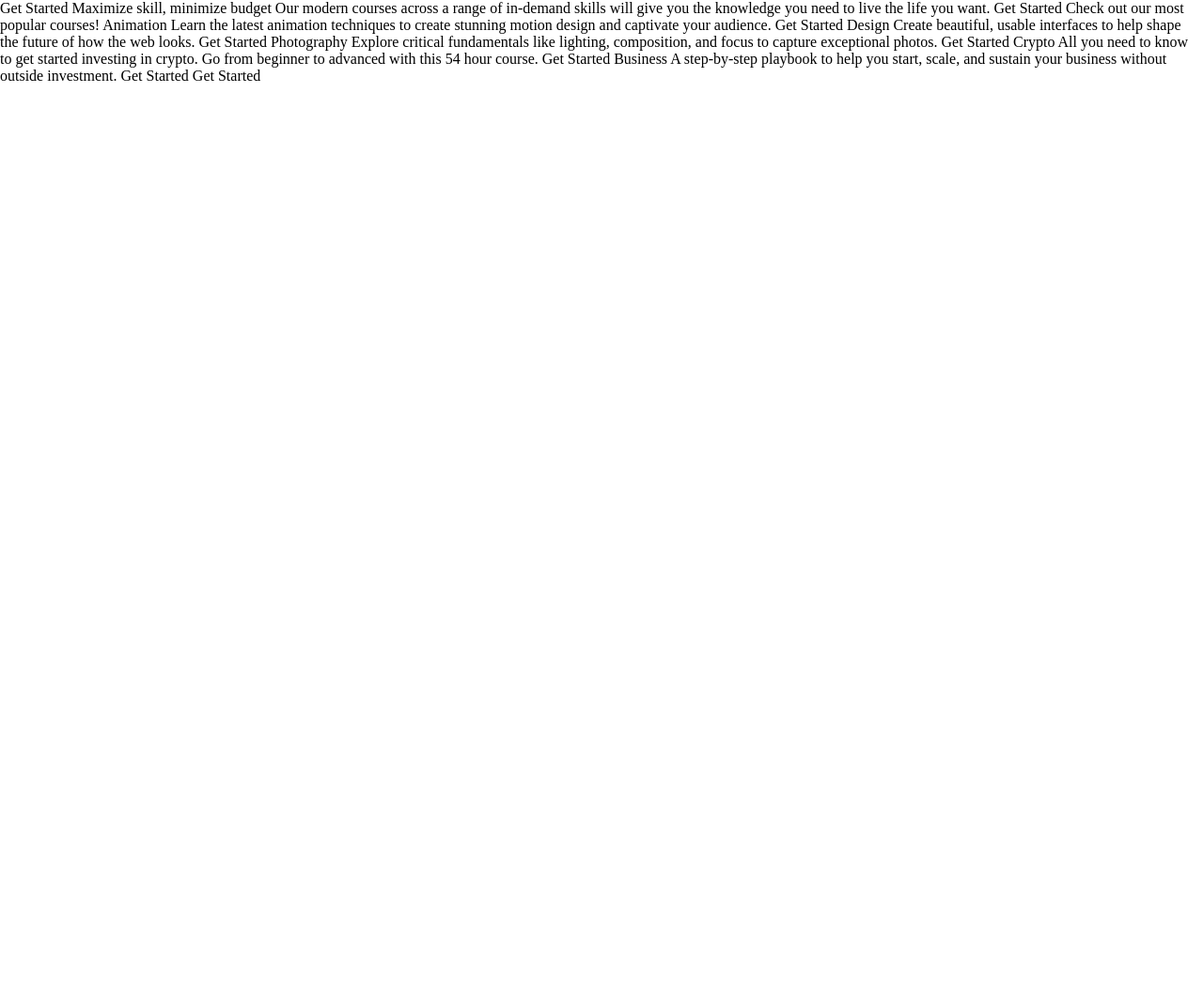
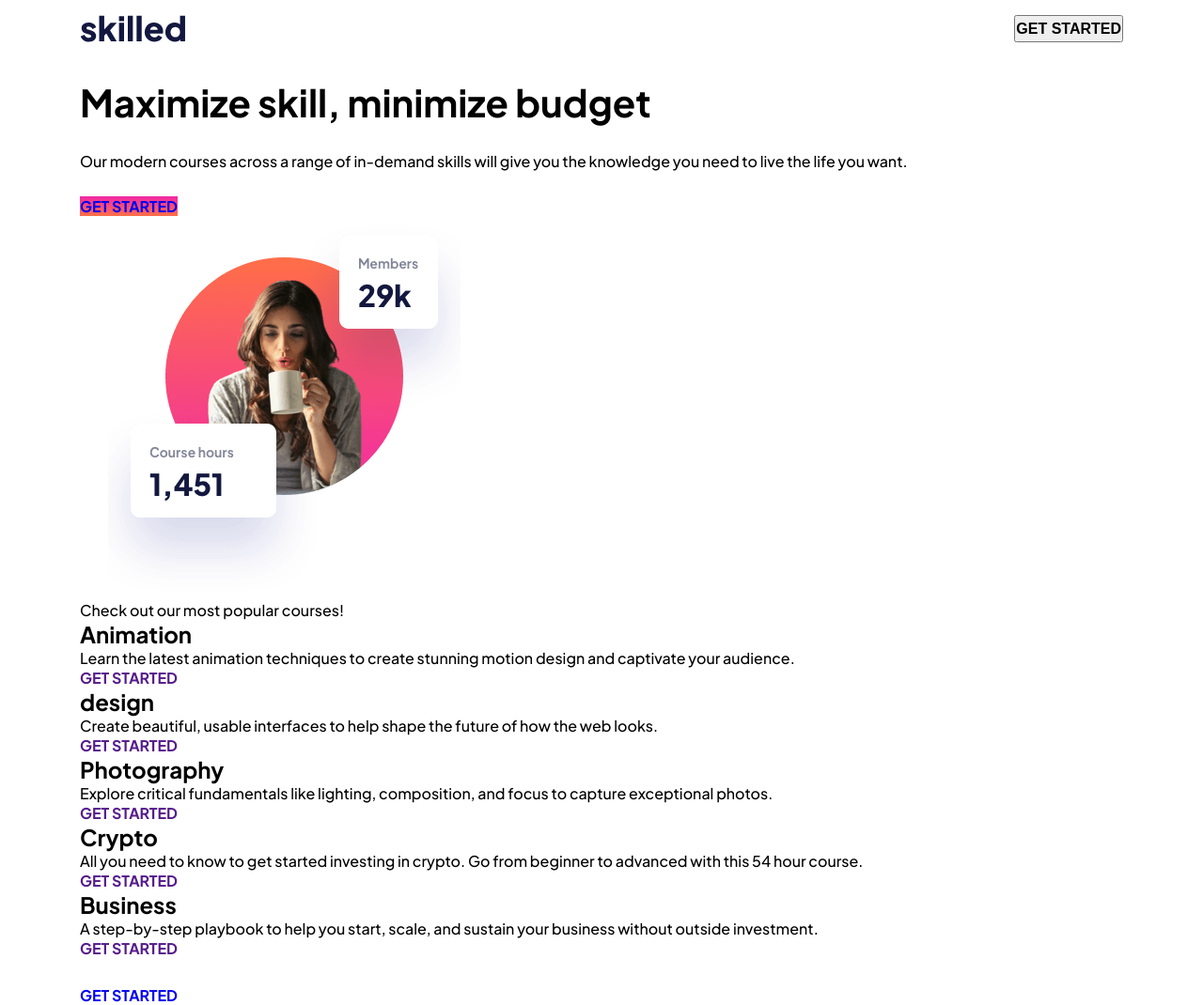
Before and after one commit to Sebystien/skilled-elearning, a plain HTML site: page index.html in a window 1280 px wide. Shown: the whole page at 94% size. Before the commit the page ends 800 px from the top, so only its background shows below. Drawn offline with Linux system fonts and the light colour scheme.

Commit message:
header almost done

```diff
--- a/index.html
+++ b/index.html
@@ -14,43 +14,105 @@
 </head>
 <body>
 
-  Get Started
+  <header>
+    <div class="[ container  ][ nav ] [ flex ] [ flex-spacing ] [ margin-top ]">
 
-  Maximize skill, minimize budget
 
+      <div class="logo">
+        <img src="assets/logo-dark.svg" alt="e-learning" class="logo-img">
+      </div>
+      <button class="btn">get Started</button>
+    </div>
+
+
+
+    <div class="container hero">
+      <div class="hero-description">
+        <h1 class="title-header  hero-title">Maximize skill, minimize budget
+        </h1>
+        <p class="text-description hero-text">
           Our modern courses across a range of in-demand skills will give you the
           knowledge you need to live the life you want.
 
-  Get Started
+        </p>
+        <a href="/" class=" btn btn-gradient-01">Get Started</a>
+      </div>
 
+      <div class="hero-img-box">
+        <img src="assets/image-hero-mobile.png" alt="" srcset="">
+      </div>
+    </div>
+  </header>
+
+  <main>
+  <div class="container">
+      <section class="cards">
+        <div class="box">
           Check out our most popular courses!
+        </div>
+        <div class="box">
+          <h2>Animation</h2>
+          <p>
 
-  Animation
              Learn the latest animation techniques to create stunning motion
              design and captivate your audience.
-  Get Started
 
-  Design
+          </p>
+          <a href="" class="btn">Get Started</a>
+        </div>
+        <div class="box">
+          <h2>design</h2>
+          <p>
+
             Create beautiful, usable interfaces to help shape the future of
             how the web looks.
-  Get Started
-
-  Photography
+          </p>
+          <a href="" class="btn">Get Started</a>
+        </div>
+        <div class="box">
+          <h2>
+            Photography</h2>
+          <p>
             Explore critical fundamentals like lighting, composition, and focus
          to capture exceptional photos.
-  Get Started
-
-  Crypto
+          </p>
+          <a href="" class="btn">Get started</a>
+        </div>
+        <div class="box">
+          <h2> Crypto</h2>
+          <p>
             All you need to know to get started investing in crypto. Go from beginner
             to advanced with this 54 hour course.
-  Get Started
-
-  Business
+          </p>
+          <a href="" class="btn">Get started</a>
+        </div>
+        <div class="box">
+          <h2>Business</h2>
+          <p>
             A step-by-step playbook to help you start, scale, and sustain your business
             without outside investment.
-  Get Started
+          </p>
+          <a href="" class="btn">Get started</a>
+        </div>
+      </section>
+  </div>
 
-  Get Started
+
+
+
+
+
+
+
+
+
+
+  </main>
+  <footer>
+    <div class="container">
+      <img src="assets/logo-light.svg" alt="logo">
+      <a href="/" class="btn">Get started</a></div>
+  </footer>
 
 </body>
 </html>
--- a/style.css
+++ b/style.css
@@ -4,22 +4,22 @@
 
 :root{
 
-    --clr-pink-001: hsl(341°, 100%, 83%);
-    --clr-pink-002: hsl(341°, 92%, 62%);
+    --clr-pink-001: hsl(341, 100%, 83%);
+    --clr-pink-002: hsl(341, 92%, 62%);
 
-    --clr-neutral-001: hsl(0°, 0%, 100%);
-    --clr-neutral-002: hsl(232°, 10%, 56%);
-    --clr-neutral-003: hsl(234°, 25%, 52%);
-    --clr-neutral-004: hsl(233°, 54%, 16%);
+    --clr-neutral-001: hsl(0, 0%, 100%);
+    --clr-neutral-002: hsl(232, 10%, 56%);
+    --clr-neutral-003: hsl(234, 25%, 52%);
+    --clr-neutral-004: hsl(233, 54%, 16%);
 
-    --clr-gradient-pink: hsl(322°, 87%, 55%), hsl(13°, 100%, 64%);
-    --clr-gradient-purple:hsl(237°, 100%, 64%), hsl(322°, 87%, 55%);
+    --clr-gradient-pink: hsl(322, 87%, 55%), hsl(13, 100%, 64%);
+    --clr-gradient-purple:hsl(237, 100%, 64%), hsl(322, 87%, 55%);
 
     /*font size*/
 
     --ff-primary: 'Plus Jakarta Sans', sans-serif;
-    --ff-body: var(--ff);
-    --ff-heading: var(--ff);
+    --ff-body: var(--ff-primary);
+    --ff-heading: var(--ff-primary);
 
     --fw-medium:500;
     --fw-bold:700;
@@ -41,7 +41,50 @@
 }
 
 /*-------- UTILITIES ---------*/
+.title-header{
+    font-size:40px;
+    line-height: normal;
+}
+
+.text-description{
+    font-size: 16px;
+    line-height: 1.7;
+}
+
+
+/*-------- LAYOUT ---------*/
+.container{
+    max-width: 1110px;
+    margin-inline: auto ;
+    width: 90%;
+}
+
+.flex{
+    display: flex;
+}
+
+.flex-spacing{
+    justify-content: space-between;
+}
+
+.margin-top{
+    margin-top: 16px;
+}
+
+
 /*-------- COMPONENTS ---------*/
+
+.btn{
+    font-size: var(--fs-001);
+    text-transform: uppercase;
+    font-weight: var(--fw-bold);
+}
+
+.btn-gradient-01{
+    background-image:linear-gradient(var(--clr-gradient-pink));
+}
+
+/*-------- GLOBAL RESETS ---------*/
 
 *,
 *::before,
@@ -58,9 +101,28 @@ html:focus-within{
 
 body{
     text-rendering: optimizeLegibility;
+    font-family: var(--ff-body);
 }
 
 img{
     max-width: 100%;
     display: block;
 }
+
+a{
+    text-decoration: none;
+}
+
+
+
+/*-------- NAV AND HEADER ---------*/
+
+.nav{
+    margin-bottom: 38px;
+}
+
+
+.hero-title,
+.hero-text{
+    margin-bottom: 24px;
+}
```
Lines whose indentation alone changed are shown as unchanged.
